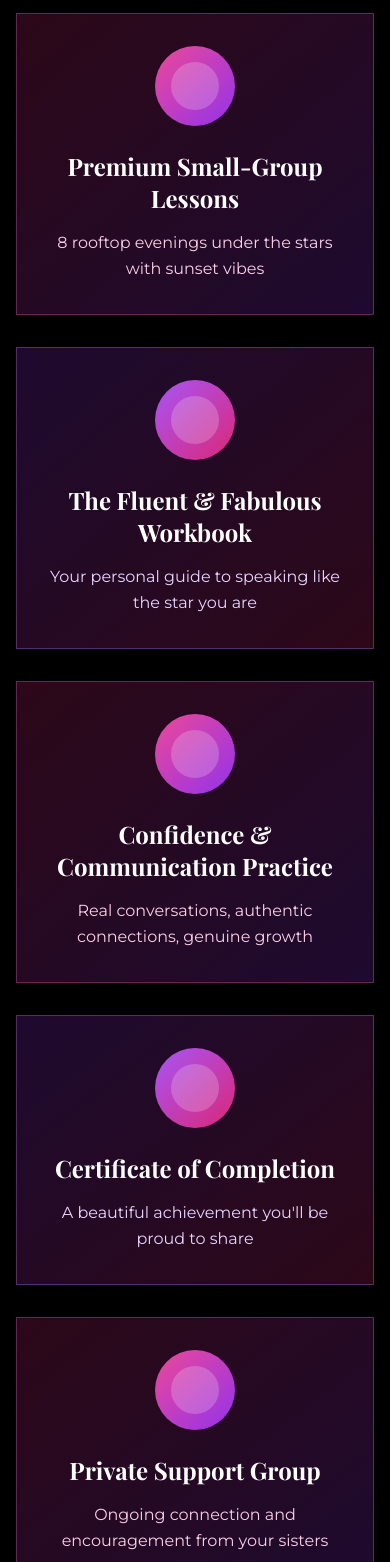
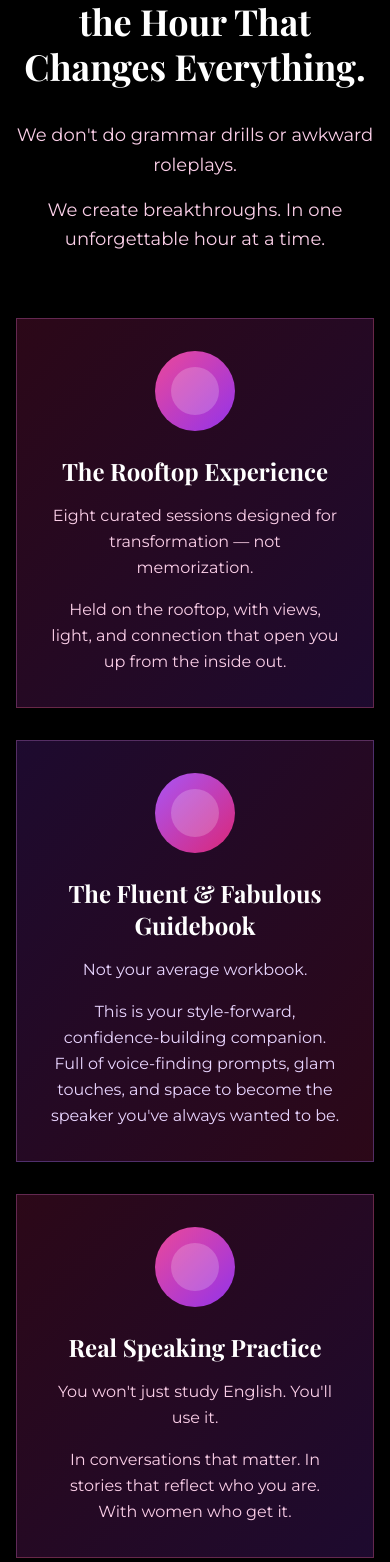
Before and after one commit to nmirakyan1/glam-fluent-landing-page, a React (Vite) app: page / in a window 390 px wide. Shown: the part 3966-5528 px from the top of the page. Built offline with nearby package versions, Linux system fonts and the light colour scheme.

Commit message:
Refactor WhatYouGet component
Updated the WhatYouGet component with new header and content. Edited `src/components/WhatYouGet.tsx`.

```diff
--- a/src/components/WhatYouGet.tsx
+++ b/src/components/WhatYouGet.tsx
@@ -3,9 +3,19 @@ const WhatYouGet = () => {
   return (
     <section className="py-20 bg-black">
       <div className="container mx-auto px-4">
-        <h2 className="font-playfair text-4xl md:text-5xl font-bold text-white text-center mb-16">
-          What You Get
-        </h2>
+        <div className="text-center mb-16">
+          <h2 className="font-playfair text-4xl md:text-5xl font-bold text-white text-center mb-8 leading-tight">
+            This Isn't Just an English Course. It's the Hour That Changes Everything.
+          </h2>
+          <div className="max-w-3xl mx-auto space-y-4 mb-8">
+            <p className="font-montserrat text-lg text-pink-200 leading-relaxed">
+              We don't do grammar drills or awkward roleplays.
+            </p>
+            <p className="font-montserrat text-lg text-pink-200 leading-relaxed">
+              We create breakthroughs. In one unforgettable hour at a time.
+            </p>
+          </div>
+        </div>
 
         <div className="grid md:grid-cols-2 lg:grid-cols-3 gap-8 max-w-6xl mx-auto">
           <div className="text-center group">
@@ -14,10 +24,13 @@ const WhatYouGet = () => {
                 <div className="w-12 h-12 bg-white/20 rounded-full"></div>
               </div>
               <h3 className="font-playfair text-2xl font-bold text-white mb-4">
-                Premium Small-Group Lessons
+                The Rooftop Experience
               </h3>
+              <p className="font-montserrat text-pink-200 leading-relaxed mb-4">
+                Eight curated sessions designed for transformation — not memorization.
+              </p>
               <p className="font-montserrat text-pink-200 leading-relaxed">
-                8 rooftop evenings under the stars with sunset vibes
+                Held on the rooftop, with views, light, and connection that open you up from the inside out.
               </p>
             </div>
           </div>
@@ -28,10 +41,13 @@ const WhatYouGet = () => {
                 <div className="w-12 h-12 bg-white/20 rounded-full"></div>
               </div>
               <h3 className="font-playfair text-2xl font-bold text-white mb-4">
-                The Fluent & Fabulous Workbook
+                The Fluent & Fabulous Guidebook
               </h3>
+              <p className="font-montserrat text-purple-200 leading-relaxed mb-4">
+                Not your average workbook.
+              </p>
               <p className="font-montserrat text-purple-200 leading-relaxed">
-                Your personal guide to speaking like the star you are
+                This is your style-forward, confidence-building companion. Full of voice-finding prompts, glam touches, and space to become the speaker you've always wanted to be.
               </p>
             </div>
           </div>
@@ -42,10 +58,13 @@ const WhatYouGet = () => {
                 <div className="w-12 h-12 bg-white/20 rounded-full"></div>
               </div>
               <h3 className="font-playfair text-2xl font-bold text-white mb-4">
-                Confidence & Communication Practice
+                Real Speaking Practice
               </h3>
+              <p className="font-montserrat text-pink-200 leading-relaxed mb-4">
+                You won't just study English. You'll use it.
+              </p>
               <p className="font-montserrat text-pink-200 leading-relaxed">
-                Real conversations, authentic connections, genuine growth
+                In conversations that matter. In stories that reflect who you are. With women who get it.
               </p>
             </div>
           </div>
@@ -56,39 +75,42 @@ const WhatYouGet = () => {
                 <div className="w-12 h-12 bg-white/20 rounded-full"></div>
               </div>
               <h3 className="font-playfair text-2xl font-bold text-white mb-4">
-                Certificate of Completion
+                Your Inner Circle
               </h3>
+              <p className="font-montserrat text-purple-200 leading-relaxed mb-4">
+                A small, intimate group of women who are here for the same reason you are:
+              </p>
+              <p className="font-montserrat text-purple-200 leading-relaxed mb-4">
+                To grow, to speak, and to show up fully.
+              </p>
               <p className="font-montserrat text-purple-200 leading-relaxed">
-                A beautiful achievement you'll be proud to share
+                You'll be seen, supported, and celebrated.
               </p>
             </div>
           </div>
 
-          <div className="text-center group">
+          <div className="text-center group md:col-span-2 lg:col-span-2">
             <div className="bg-gradient-to-br from-pink-600/20 to-purple-600/20 backdrop-blur-sm border border-pink-400/30 p-8 h-full hover:border-pink-400/60 transition-all duration-500">
               <div className="w-20 h-20 bg-gradient-to-br from-pink-500 to-purple-600 rounded-full flex items-center justify-center mx-auto mb-6">
                 <div className="w-12 h-12 bg-white/20 rounded-full"></div>
               </div>
               <h3 className="font-playfair text-2xl font-bold text-white mb-4">
-                Private Support Group
+                The Moment You'll Remember
               </h3>
-              <p className="font-montserrat text-pink-200 leading-relaxed">
-                Ongoing connection and encouragement from your sisters
+              <p className="font-montserrat text-pink-200 leading-relaxed mb-4">
+                The final night is yours — your moment to speak, toast, and own it.
               </p>
-            </div>
-          </div>
-
-          <div className="text-center group">
-            <div className="bg-gradient-to-br from-purple-600/20 to-pink-600/20 backdrop-blur-sm border border-purple-400/30 p-8 h-full hover:border-purple-400/60 transition-all duration-500">
-              <div className="w-20 h-20 bg-gradient-to-br from-purple-500 to-pink-600 rounded-full flex items-center justify-center mx-auto mb-6">
-                <div className="w-12 h-12 bg-white/20 rounded-full"></div>
+              <p className="font-montserrat text-pink-200 leading-relaxed mb-6">
+                You'll leave glowing. And you'll never look at English the same way again.
+              </p>
+              <div className="space-y-2">
+                <p className="font-montserrat text-white font-semibold">
+                  This is how it starts. This is where you begin.
+                </p>
+                <p className="font-montserrat text-gold font-semibold">
+                  Claim your seat. Let your voice take up space.
+                </p>
               </div>
-              <h3 className="font-playfair text-2xl font-bold text-white mb-4">
-                Memory Photos
-              </h3>
-              <p className="font-montserrat text-purple-200 leading-relaxed">
-                Professional shots from every session for your memories and social media
-              </p>
             </div>
           </div>
         </div>
```
